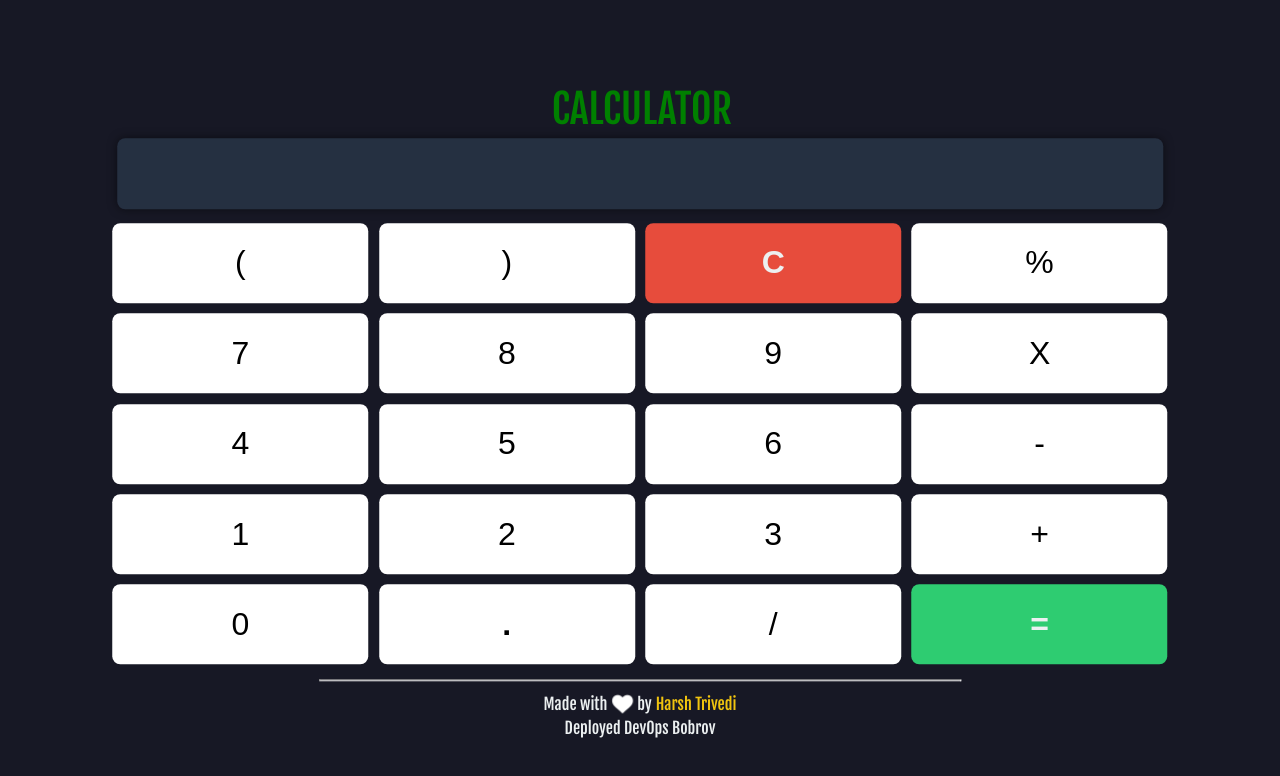
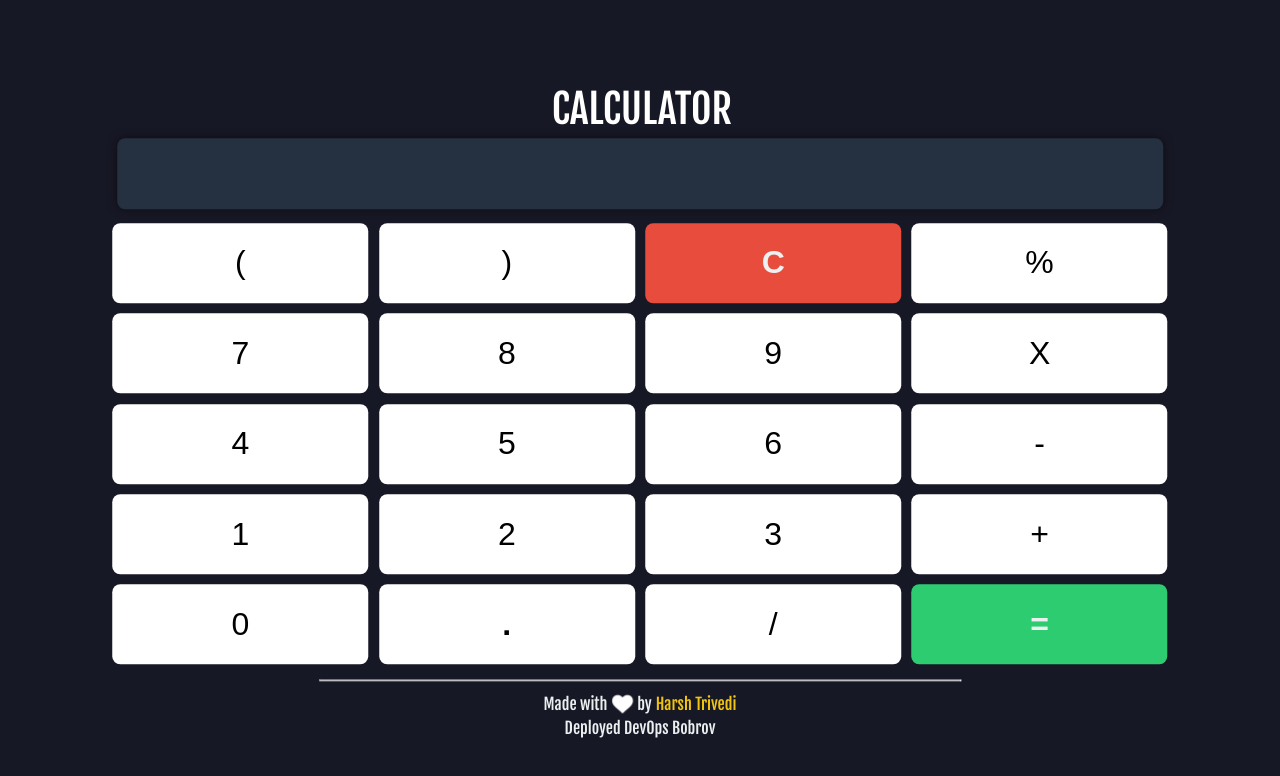
Before and after one commit to m1rovNEW/Calculator, a plain HTML site: page index.html in a window 1280 px wide. Drawn offline with Linux system fonts and the light colour scheme.

Commit message:
change color body

```diff
--- a/index.html
+++ b/index.html
@@ -63,7 +63,7 @@
 
 <body>
 	<div class="container">
-		<h1><a style="text-decoration: none; color: green; margin-left: 0.25rem;" href="" onclick="location.reload();">CALCULATOR</a></h1 >
+		<h1><a style="text-decoration: none; color: white; margin-left: 0.25rem;" href="" onclick="location.reload();">CALCULATOR</a></h1 >
 		<div class="calculator">
 			<input type="text" name="screen" id="answer">
 			<table>
```
